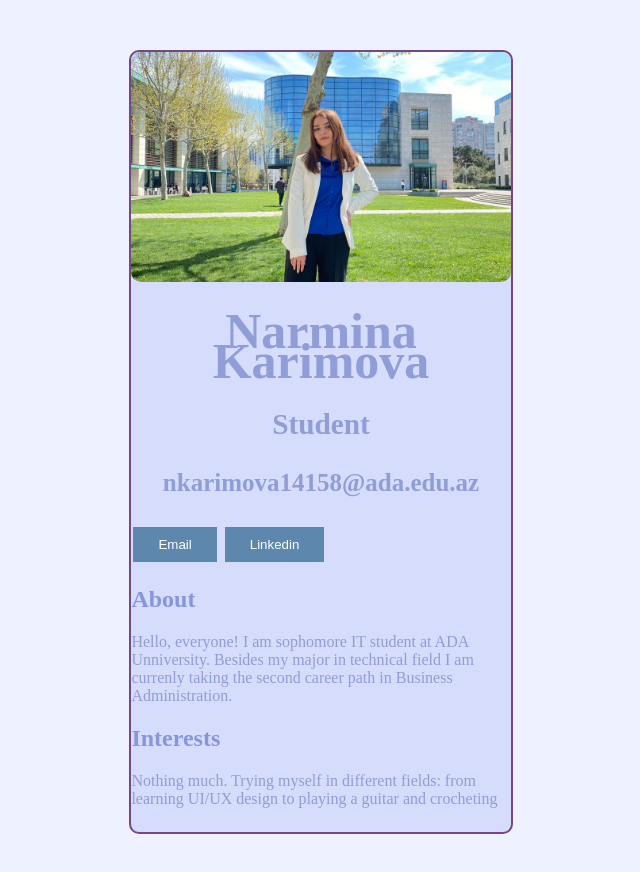
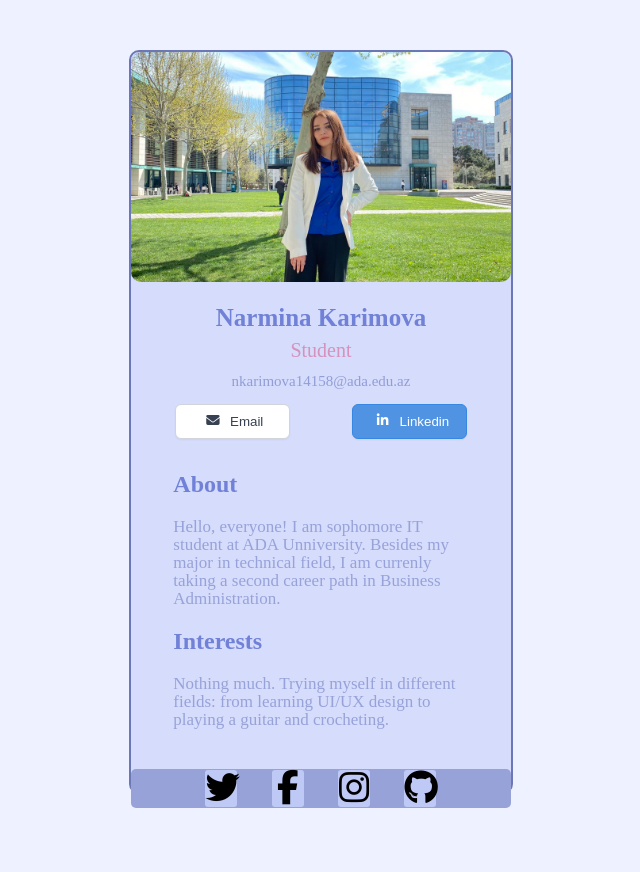
Before and after one commit to NarminaKarimova/HW1, a plain HTML site: page profile.html in a window 1280 px wide. Shown: the whole page, without its empty margins (319-959 px from the left). After the commit the page ends 844 px from the top, so only its background shows below. Drawn offline with Linux system fonts and the light colour scheme; files whose address does not match are found by name.

Commit message:
saving to GitHub

```diff
--- a/profile.html
+++ b/profile.html
@@ -8,42 +8,69 @@
     <title>Profile Page</title>
     <link rel="icon" type="image/x-icon" href="favicon.ico">
     <link rel="stylesheet" href="style_4.css">
+    <script src="https://kit.fontawesome.com/d7076c4cfe.js" crossorigin="anonymous"></script>
 </head>
 
 <body>
     <div class="container">
         <div class="card">
             <div class="top"></div>
+            <main>
                 <div class="content">
-
                     <div class="bio">
                         <h1>Narmina Karimova</h1>
                         <h3>Student</h3>
                         <p>nkarimova14158@ada.edu.az</p>
                     </div>
                     <div class="messenger">
-                    <button>Email</button>
-                    <button>Linkedin</button>
+                        <button class="messenger--link1">
+                            <span class="messenger--link--icon1">
+                                <i class="fa fa-solid fa-envelope"></i>
+                            </span>
+                            <span class="messenger--link-text1">Email</span>
+
+                        </button>
+                        <button class="messenger--link2">
+                            <span class="messenger--link--icon2">
+                                <i class=" fa fa-brands fa-linkedin"></i>
+                            </span>
+                            <span class="messenger--link--text2">Linkedin</span>
+
+                        </button>
                     </div>
                     <div class="info">
-                    <div class="info-about">
+                        <div class="info--component about">
                             <h2>About</h2>
-                        <p>Hello, everyone! I am sophomore IT student at ADA Unniversity. Besides my major in technical
-                            field I am currenly taking the second career path in Business Administration. </p>
+                            <p>Hello, everyone! I am sophomore IT student at ADA Unniversity. Besides my major in
+                                technical
+                                field, I am currenly taking a second career path in Business Administration. </p>
                         </div>
-                    <div class="info-interest">
+                        <div class="info--component interest">
                             <h2>Interests</h2>
                             <p>Nothing much. Trying myself in different fields: from learning UI/UX design to playing a
-                            guitar and crocheting</p>
+                                guitar and crocheting.</p>
                         </div>
                     </div>
+                </div>
+            </main>
+
             <footer>
                 <div class="social_links">
-
+                    <span class="social-icon">
+                        <i class="fa fa-brands fa-twitter"></i>
+                    </span>
+                    <span class="social-icon">
+                        <i class="fa fa-brands fa-facebook"></i>
+                    </span>
+                    <span class="social-icon">
+                        <i class="fa fa-brands fa-instagram"></i>
+                    </span>
+                    <span class="social-icon">
+                        <i class="fa fa-brands fa-github"></i>
+                    </span>
                 </div>
             </footer>
 
-            </div>
         </div>
     </div>
 
--- a/style.css
+++ b/style.css
@@ -7,15 +7,8 @@ h2 {
     color: #96b3f7;
 }
 
-hr.hr1 {
-    border-top: 2px dotted purple;
-}
-
+hr.hr1,
 hr.hr2 {
-    border-top: 2px dotted purple;
-}
-
-hr.hr3 {
     border-top: 2px dotted purple;
 }
 
@@ -39,20 +32,25 @@ div.a {
     font-style: italic;
 }
 
-#table_1 {
+#table {
     color: #AAC4FF;
 
 }
 
-#table_1 td,
-#table_1 th {
+#table td,
+#table th {
     border: 1px solid rgb(191, 185, 185);
     padding: 8px;
 }
 
-#table_1 th {
+#table th {
     background-color: #5359b0;
     color: rgb(255, 255, 255);
+}
+
+#table tr:hover {
+    color: rgb(80, 46, 149);
+    background-color: rgb(152, 165, 206);
 }
 
 
@@ -70,13 +68,26 @@ div.a {
 body {
     background-color: #EEF1FF;
     font-family: 'Noto Sans Mono', monospace;
-    width: 90%;
+    width: 80%;
     margin: 60px auto;
+}
+
+.profile {
+    float: left;
+    margin: 0 40px 10px 0;
+}
+
+.clearfix::after {
+    content: "";
+    clear: both;
+    display: table;
 }
 
 
 p {
-    color: #AAC4FF
+    color: #AAC4FF;
+    margin: 40px;
+    padding-top: 4em;
 }
 
 a:visited {
@@ -96,16 +107,45 @@ img {
     width: 200px;
     height: 250px;
     border-radius: 80%;
+    transform-origin: 0 0;
+    transition: transform .25s, visibility .25s ease-in;
 }
 
-.hover figure img {
-    -webkit-filter: blur(3px);
-    filter: blur(3px);
-    -webkit-transition: .3s ease-in-out;
-    transition: .3s ease-in-out;
+img:hover {
+    transform: scale(1.1);
 }
 
-.hover figure:hover img {
-    -webkit-filter: blur(0);
-    filter: blur(0);
+#replace {
+    position: relative;
+    left: 260px;
+    bottom: 170px
 }
+
+.navbar {
+    overflow: scroll;
+    background-color: #a4a6fb;
+    position: fixed;
+    top: 0;
+    width: 80%;
+}
+
+.navbar a {
+    float: left;
+    display: block;
+    color: #f2f2f2;
+    text-align: center;
+    padding: 14px;
+    text-decoration: none;
+    font-size: 17px;
+}
+
+.navbar a:hover {
+    background: rgb(152, 165, 206);
+    color: rgb(80, 46, 149);
+}
+
+.main {
+    padding: 16px;
+    margin-top: 30px;
+    height: 1500px;
+}
--- a/style_2.css
+++ b/style_2.css
@@ -3,8 +3,9 @@ h1 {
     text-align: center;
 }
 
-h2 {
-    color: #96b3f7;
+h2,
+p {
+    color: #AAC4FF;
 }
 
 #table_1 {
@@ -23,26 +24,6 @@ textarea {
     resize: none;
 }
 
-
-p {
-    color: #AAC4FF
-}
-
-
-
-a:visited {
-    color: rgb(72, 33, 159);
-}
-
-a:hover {
-    background-color: rgb(158, 181, 203);
-    font-size: larger;
-}
-
-li {
-    list-style: none;
-}
-
 input[type=submit] {
     background-color: #5e87ad;
     border: none;
@@ -52,3 +33,7 @@ input[type=submit] {
     margin: 4px 2px;
     cursor: pointer;
 }
+
+input[type=submit]:hover {
+    background-color: #9395f7;
+}
--- a/style_4.css
+++ b/style_4.css
@@ -4,51 +4,192 @@ body {
 
 .container {
     background-color: #d6dcfb;
-    border: 2px solid #744887;
+    border: 2px solid #6c78b5;
     width: 30%;
-    height: 780px;
+    height: 740px;
     margin: 50px auto;
     min-width: 350px;
     border-radius: 10px;
 
 }
 
-
 .top {
     width: 100%;
     height: 230px;
-    background-image: url(/Users/narminakarimova/Desktop/WEB/Me.jpeg);
+    background-image: url(/Users/narminakarimova/Desktop/HW1/Me.jpeg);
     background-size: cover;
     background-position: center;
     border-radius: 10px;
     margin-bottom: 0;
 }
 
+main {
+    margin: 0 auto;
+}
+
+.content {
+    width: 99%;
+    margin: 0 auto 10px;
+    background-color: #d6dcfb;
+    padding-top: 21px;
+    padding-left: 10px;
+    padding-right: 10px;
+    box-sizing: border-box;
+}
+
 .bio {
+    text-align: center;
+}
+
+.bio>h1 {
     font-weight: 600;
     font-size: 25px;
-    color: #919dd6;
+    color: #7081d7;
     line-height: 30px;
     margin-top: 0;
     margin-bottom: 0;
+}
+
+.bio>h3 {
+    font-weight: 400;
+    font-size: 20px;
+    color: #d691bd;
+    line-height: 15.5px;
+    margin-top: 10px;
+    margin-bottom: 10px;
+}
+
+.bio>p {
+    color: #919dd6;
+    font-weight: 400;
+    font-size: 15px;
+    line-height: 15px;
+
+}
+
+.messenger {
+    display: flex;
+    flex-direction: row;
+    justify-content: space-around;
+}
+
+.messenger--link1 {
+    background-color: rgb(255, 255, 255);
+    border: 1px solid #D1D5DB;
+    color: #374151;
+    width: 115px;
+    height: 35px;
+    border-radius: 6px;
+    box-sizing: border-box;
+    box-shadow: 0px 1px 2px rgb(0 0 0 / 5%);
+    display: flex;
+    flex-direction: row;
+    align-items: center;
+    justify-content: center;
+
+}
+
+.messenger--link1:hover {
+    background-color: #c98bcb;
+    border-color: white;
+    color: white;
+
+
+}
+
+
+.messenger--link--icon1 {
+    width: 1.5rem;
+    height: 0.95rem;
+    margin-right: 5%;
+}
+
+.fa {
+    display: inline-block;
+    font: normal normal normal 14px/1 FontAwesome;
+    font-size: inherit;
+    text-rendering: auto;
+    -webkit-font-smoothing: antialiased;
+}
+
+.messenger--link--text1 {
+    font-style: normal;
+    font-weight: 500;
+    font-size: 14px;
+    line-height: 16px;
+}
+
+
+.messenger--link2 {
+    background-color: #5093E2;
+    border: 1px solid #3787e2;
+    color: #FFFFFF;
+    width: 115px;
+    height: 35px;
+    border-radius: 6px;
+    box-sizing: border-box;
+    box-shadow: 0px 1px 2px rgb(0 0 0 / 5%);
+    display: flex;
+    flex-direction: row;
+    align-items: center;
+    justify-content: center;
+
+}
+
+.messenger--link2:hover {
+    background-color: #c98bcb;
+    border-color: white;
+}
+
+.messenger--link--icon2 {
+    width: 1.5rem;
+    height: 0.95rem;
+    margin-right: 5%;
+}
+
+.info {
+    padding: 13px 30px;
+}
+
+.info--component>h2 {
+    color: #7081d7;
+}
+
+.info--component>p {
+    font-weight: 400;
+    font-size: 17px;
+    font-style: normal;
+    line-height: 18px;
+    color: #97a2d9;
+}
+
+footer {
+    border-radius: 5px;
+    background-color: #97a2d9;
+}
+
+.social_links {
+    display: flex;
+    flex-direction: row;
+    justify-content: space-around;
+    width: 70%;
+    margin: auto;
+}
+
+.social-icon {
+    vertical-align: middle;
+    font-size: 2.15rem;
     text-align: center;
 }
 
-button {
-    background-color: #5e87ad;
-    border: none;
-    color: white;
-    padding: 10px 25px;
-    text-decoration: none;
-    margin: 4px 2px;
-    cursor: pointer;
+.social-icon>.fa {
+    width: 32px;
+    height: 32px;
+    background-color: #bfc9f6;
+    padding-bottom: 5px;
+    border-radius: 3px;
 }
 
-h2 {
-    color: #8896d9;
+.social-icon>.fa:hover {
+    background-color: #c98bcb;
 }
-
-p {
-    color: #919dd6;
-
-}
--- /dev/null
+++ b/style_5.css
@@ -0,0 +1,55 @@
+body {
+    background-color: #EEF1FF;
+    font-family: 'Noto Sans Mono', monospace;
+}
+
+h1 {
+    color: #7b7ef8;
+    text-align: center;
+}
+
+.desc {
+    color: #AAC4FF;
+}
+
+
+div.item {
+    margin: 35px;
+    border: 5px solid rgb(153, 131, 209);
+    border-radius: 5px;
+    float: left;
+    width: 390px;
+}
+
+div.item img {
+    width: 100%;
+    height: auto;
+}
+
+
+div.desc {
+    padding: 15px;
+    text-align: center;
+    font-family: 'Segoe UI', Tahoma, Geneva, Verdana, sans-serif
+}
+
+img {
+    transition: .3s ease-in-out;
+}
+
+img:hover {
+    -ms-transform: scale(1.5);
+    /* IE 9 */
+    -webkit-transform: scale(1.5);
+    /* Safari 3-8 */
+    transform: scale(1.1);
+}
+
+#image3 {
+    height: 20px;
+}
+
+p {
+    position: relative;
+    bottom: 27px;
+}
```
Also changed, not shown: contact.html (+4 -6 lines), education.html (+2 -2 lines), gallery.html (added, +41 -0 lines), index.html (+26 -49 lines), style_3.css (+10 -19 lines), Kiko1.jpg (added), Kiko2.jpg (added), Kiko3.jpg (added). Lines whose indentation alone changed are shown as unchanged.
